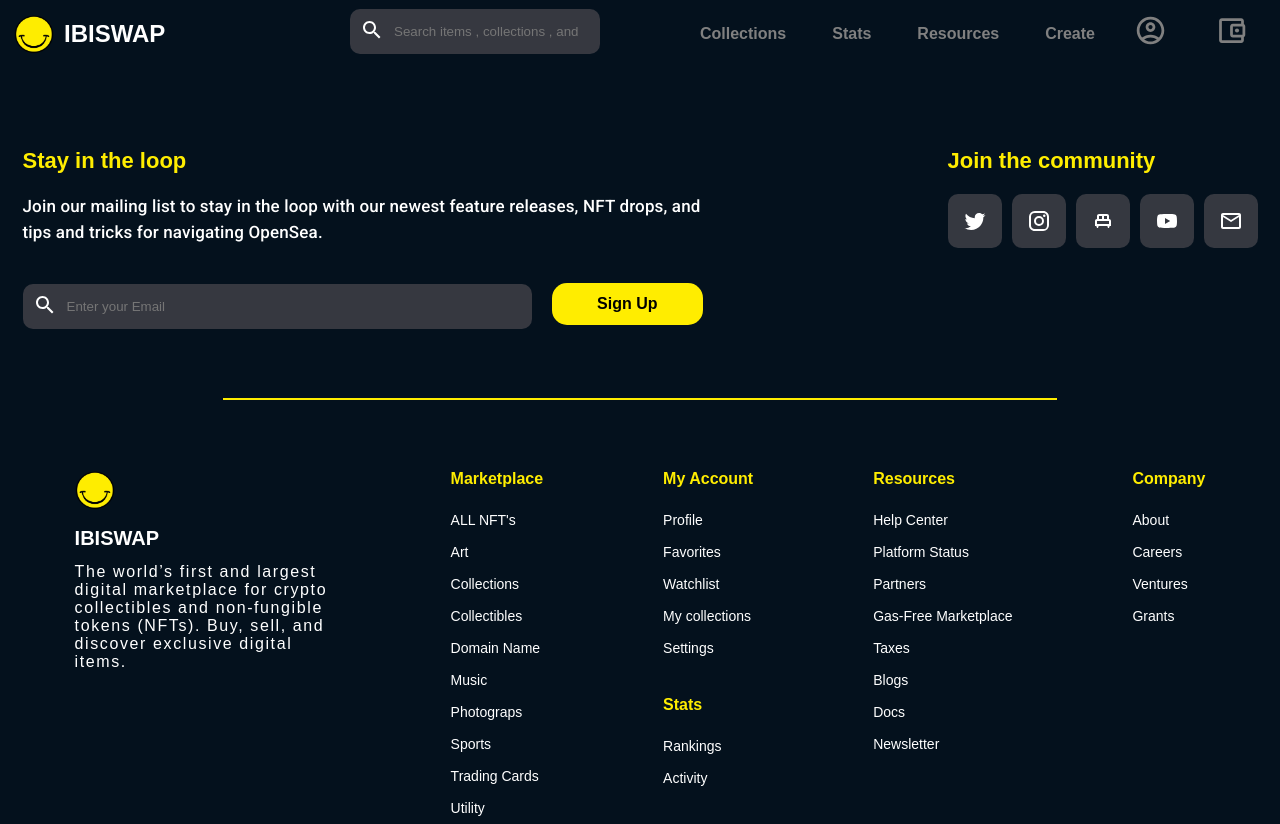
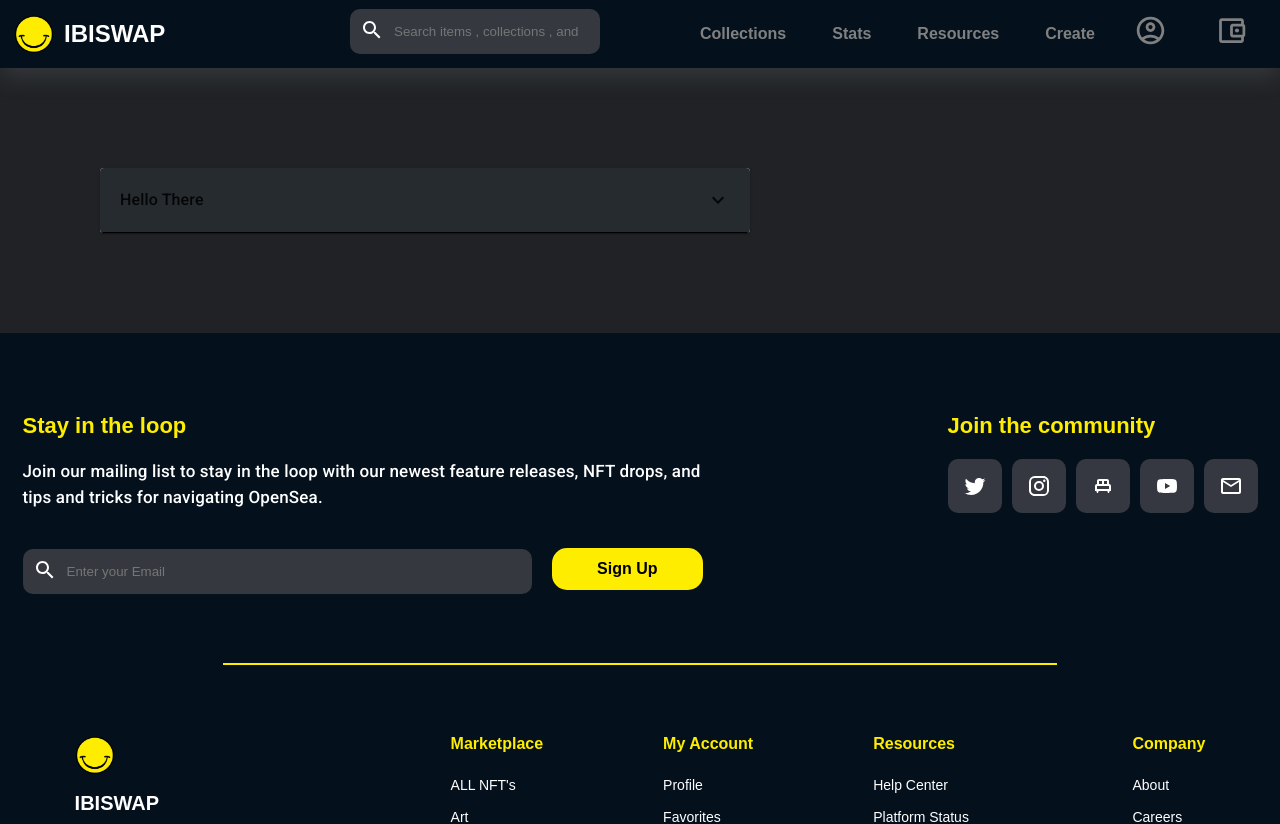
Before and after one commit to mzohaib07/ibiswap, a React (Create React App) app: page /assets/id in a window 1280 px wide. Shown: the top 824 px of the page. Built offline with nearby package versions, Linux system fonts and the light colour scheme.

Commit message:
commit on main

```diff
--- a/src/App.tsx
+++ b/src/App.tsx
@@ -13,6 +13,7 @@ import StatsPage from './Pages/Stats/StatsPage';
 import NFTPage from './Pages/Explore/NFTPage/NFTPage';
 import Create from './Pages/Create/Create';
 import Footer from './components/Footer/Footer';
+import ViewNFT from './Pages/ViewNFT/ViewNFT';
 
 const App: React.FC = () => {
   const [state, dispatch] = React.useReducer(Reducer, initialState)
@@ -26,6 +27,7 @@ const App: React.FC = () => {
           <Route path='/ALL%20NFT' element={<NFTPage />} />
           <Route path='/stats' element={<StatsPage />} />
           <Route path='/login' element={<Create />} />
+          <Route path='/assets/id' element={<ViewNFT />} />
         </Routes>
         <Footer />
       </BrowserRouter>
--- /dev/null
+++ b/src/Pages/ViewNFT/ViewNFT.tsx
@@ -0,0 +1,12 @@
+import React from 'react'
+import Collapsible from '../../components/common/Collapsible/Collapsible'
+import { ViewNFTStyles } from './ViewNft.styles'
+
+const ViewNFT: React.FC = () => {
+    return (
+        <ViewNFTStyles>
+            <Collapsible />
+        </ViewNFTStyles>
+    )
+}
+export default ViewNFT
--- /dev/null
+++ b/src/Pages/ViewNFT/ViewNft.styles.ts
@@ -0,0 +1,5 @@
+import styled from "styled-components";
+
+export const ViewNFTStyles = styled.div`
+    display: block;
+`
--- a/src/components/NFT/NFTItems/NFTItems.tsx
+++ b/src/components/NFT/NFTItems/NFTItems.tsx
@@ -4,13 +4,16 @@ import { NFTItemsStyles } from './NFTItems.style'
 import FavoriteBorderIcon from '@mui/icons-material/FavoriteBorder';
 import PopoverContent from '../PopoverContent/PopoverContent';
 import './styles.css'
+import { useNavigate } from 'react-router-dom';
 
 const NFTItems = () => {
+    const Navigate = useNavigate();
+    const handleNFTClick = React.useCallback(() => Navigate('/assets/id'), [Navigate])
     const showContent = () => {
         // document.getElementById('buy-now').
     }
     return (
-        <NFTItemsStyles onMouseEnter={showContent}>
+        <NFTItemsStyles onMouseEnter={showContent} onClick={handleNFTClick}>
             <Card className='card'>
                 <CardMedia
                     component="img"
--- /dev/null
+++ b/src/components/common/Collapsible/Collapsible.styles.ts
@@ -0,0 +1,13 @@
+import styled from "styled-components";
+
+export const CollapsibleStyles = styled.div`
+    width: 650px;
+    padding: 100px;
+    .card-header{
+        display: flex;
+        justify-content: space-between;
+        padding: 20px;
+        background-color: #262b2f;
+        border-bottom: 1px solid black;
+    }
+`
--- /dev/null
+++ b/src/components/common/Collapsible/Collapsible.tsx
@@ -0,0 +1,40 @@
+import React from 'react'
+import { Collapse, CardContent, Typography, CardActions, Card } from '@mui/material'
+import { CollapsibleStyles } from './Collapsible.styles'
+import { ExpandMore } from '@mui/icons-material';
+import ExpandMoreIcon from '@mui/icons-material/ExpandMore';
+
+const Collapsible = () => {
+    const [expanded, setExpanded] = React.useState(false);
+
+    const handleExpandClick = () => {
+        setExpanded(!expanded);
+    };
+    return (
+        <CollapsibleStyles>
+            <Card className='card'>
+                <CardActions disableSpacing className='card-header'>
+                    <div>
+                        <Typography>Hello There</Typography>
+                    </div>
+                    <ExpandMore
+                        onClick={handleExpandClick}
+                    >
+                        <ExpandMoreIcon />
+                    </ExpandMore>
+                </CardActions>
+                <Collapse in={expanded} timeout="auto" unmountOnExit>
+                    <CardContent>
+                        <Typography paragraph>Method:</Typography>
+                        <Typography paragraph>
+                            Heat 1/2 cup of the broth in a pot until simmering, add saffron and set
+                            aside for 10 minutes.
+                        </Typography>
+                    </CardContent>
+                </Collapse>
+            </Card>
+        </CollapsibleStyles>
+    )
+}
+
+export default Collapsible
```
Also changed, not shown: src/assets/21aac72d-35ca-4c0a-95b3-0ee8831d66be.jfif (added).
